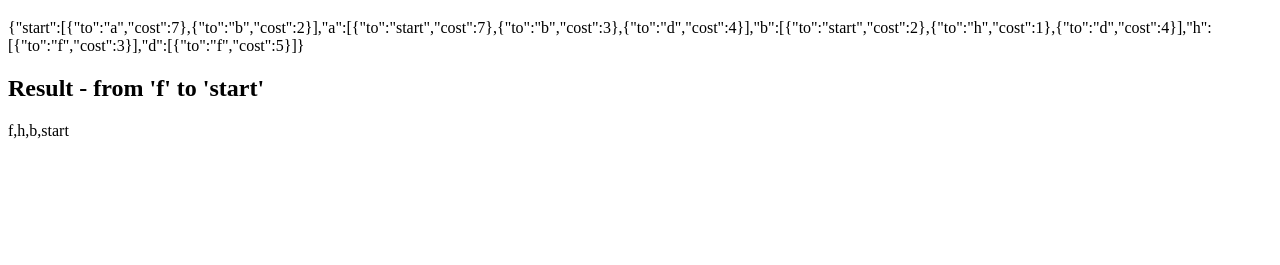
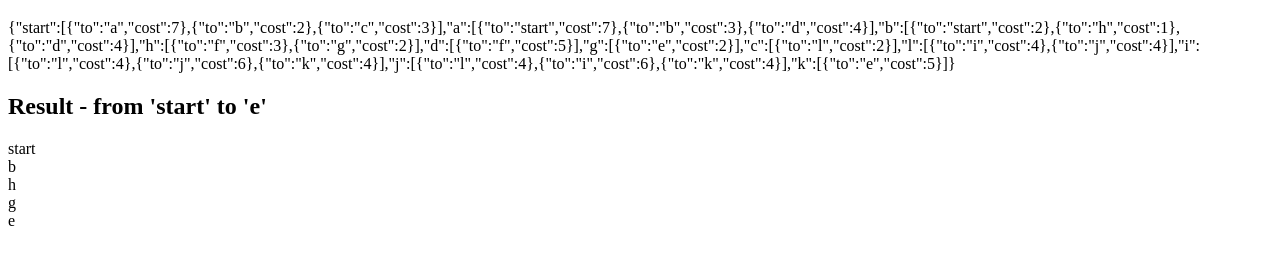
Before and after one commit to warlockxins/dijkstra, a plain HTML site: page src/demo.html in a window 1280 px wide. Shown: the part 61-326 px from the top of the page. Drawn offline with Linux system fonts and the light colour scheme.

Commit message:
more complete test

```diff
--- a/src/demo.html
+++ b/src/demo.html
@@ -13,7 +13,7 @@
     <div id='graph'>
     </div>
 
-    <h2>Result - from 'f' to 'start'</h2>
+    <h2>Result - from 'start' to 'e'</h2>
     <div id='result'></div>
 </body>
 
--- a/src/dijkstra/dijkstra.js
+++ b/src/dijkstra/dijkstra.js
@@ -1,3 +1,10 @@
+class PathTableItem {
+  constructor(cost, from) {
+    this.cost = cost;
+    this.from = from;
+  }
+}
+
 class PathPlanner {
   constructor(vertexes, edges) {
     this.vertexes = vertexes;
@@ -10,16 +17,14 @@ class PathPlanner {
   /**
    *
    * @param {string} from vertex key
-   *
-   * @returns {key:{number, from}}
    */
-  createInitialTable(from) {
-    return this.vertexes.reduce((accumulator, item) => {
-      accumulator[item] = item === from ?
-        { cost: 0, from: undefined }
-        : { cost: Number.POSITIVE_INFINITY, from: undefined };
-      return accumulator;
-    }, {});
+  resetPathTable(from) {
+    this.vertexes.forEach((item) => {
+      this.pathTable[item] =
+        item === from ?
+          new PathTableItem(0, undefined)
+          : new PathTableItem(Number.POSITIVE_INFINITY, undefined)
+    });
   }
 
   /**
@@ -27,7 +32,7 @@ class PathPlanner {
    */
   calculateNeighboursDistance(currentNode) {
     const neighbours = this.edges[currentNode];
-    if (!neighbours || neighbours.length == 0) {
+    if (!neighbours || neighbours.length === 0) {
       return;
     }
 
@@ -58,6 +63,8 @@ class PathPlanner {
           smallest = item.cost;
           cheapCostKey = vertexKey;
         }
+      } else {
+        console.log('already visited', vertexKey);
       }
     });
 
@@ -65,7 +72,7 @@ class PathPlanner {
   }
 
   removeUnvisited(vertexKey) {
-    var index = this.unvisited.indexOf(vertexKey);
+    const index = this.unvisited.indexOf(vertexKey);
     if (index != -1) {
       this.unvisited.splice(index, 1);
     }
@@ -73,51 +80,33 @@ class PathPlanner {
 
   extractPath(to) {
     let currentNode = to;
-    let maxSteps = 10;
     const path = [];
 
     while (currentNode) {
-      maxSteps--;
-      if (maxSteps == 0) {
-        return path;
-      }
       path.push(currentNode);
+      currentNode = this.pathTable[currentNode].from;
+    }
 
-      let item = this.pathTable[currentNode];
-      currentNode = item.from;
-    }
-    return path;
+    return path.reverse();
   }
 
   execute(from, to) {
-    let safetyCounter = 0;
-    this.pathTable = this.createInitialTable(from);
+    this.resetPathTable(from);
+    let currentNode = from;
+    this.unvisited.push(from);
 
-    let currentNode = from;
-    let searching = true;
-    let found = false;
+    while (currentNode) {
+      if (currentNode === to) {
+        return this.extractPath(to);
+      }
 
-    while (searching && safetyCounter < 20) {
-      safetyCounter++;
-      if (currentNode === undefined) {
-        searching = false;
-      }
-      else if (currentNode === to) {
-        found = true;
-        searching = false;
-      } else {
-        this.calculateNeighboursDistance(currentNode);
+      this.calculateNeighboursDistance(currentNode);
 
-        this.visited.push(currentNode);
-        this.removeUnvisited(currentNode);
-        currentNode = this.pickNextVertexKey();
-      }
+      this.visited.push(currentNode);
+      this.removeUnvisited(currentNode);
+      currentNode = this.pickNextVertexKey();
     }
-    console.log('safety counter - ', safetyCounter);
 
-    if (found) {
-      return this.extractPath(to);
-    }
     return [];
   }
 }
--- a/src/index.js
+++ b/src/index.js
@@ -1,11 +1,11 @@
 function doPath() {
     console.time('--- Path find');
     const planner = new PathPlanner(in_vertexes, in_edgeCosts);
-    const result = planner.execute('start', 'f')
+    const result = planner.execute('start', 'e')
     console.timeEnd('--- Path find');
 
     document.getElementById('graph').innerHTML = JSON.stringify(in_edgeCosts);
 
     console.log('shortest path', result);
-    document.getElementById('result').innerHTML = result;
+    document.getElementById('result').innerHTML = result.join('<br>');
 }
--- a/src/indices.js
+++ b/src/indices.js
@@ -5,13 +5,20 @@ var in_vertexes = [
   'c',
   'd',
   'h',
-  'f'
+  'f',
+  'e',
+  'g',
+  'i',
+  'j',
+  'k',
+  'l'
 ];
 
 var in_edgeCosts = {
   'start': [
     { to: 'a', cost: 7 },
     { to: 'b', cost: 2 },
+    { to: 'c', cost: 3 }
   ],
   'a': [
     { to: 'start', cost: 7 },
@@ -25,8 +32,33 @@ var in_edgeCosts = {
   ],
   h: [
     { to: 'f', cost: 3 },
+    { to: 'g', cost: 2 }
   ],
   d: [
     { to: 'f', cost: 5 }
+  ],
+  g: [
+    { to: 'e', cost: 2 }
+  ],
+  // right branch
+  c: [
+    { to: 'l', cost: 2 }
+  ],
+  l: [
+    { to: 'i', cost: 4 },
+    { to: 'j', cost: 4 }
+  ],
+  i: [
+    { to: 'l', cost: 4 },
+    { to: 'j', cost: 6 },
+    { to: 'k', cost: 4 }
+  ],
+  j: [
+    { to: 'l', cost: 4 },
+    { to: 'i', cost: 6 },
+    { to: 'k', cost: 4 }
+  ],
+  k: [
+    { to: 'e', cost: 5 }
   ]
 }
```
Also changed, not shown: 1 other file.
